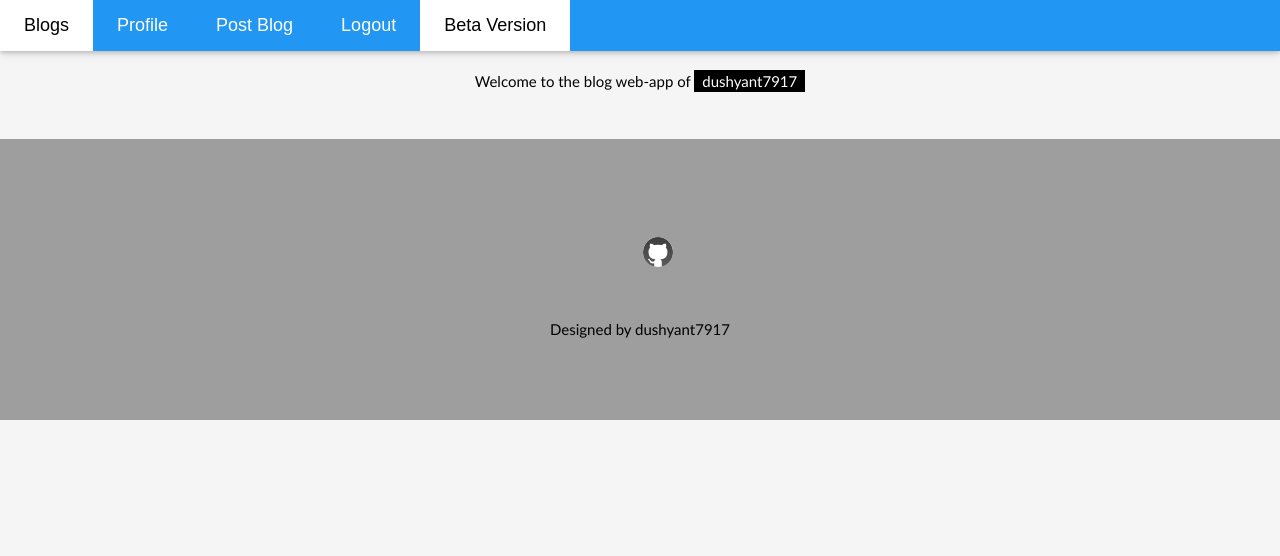
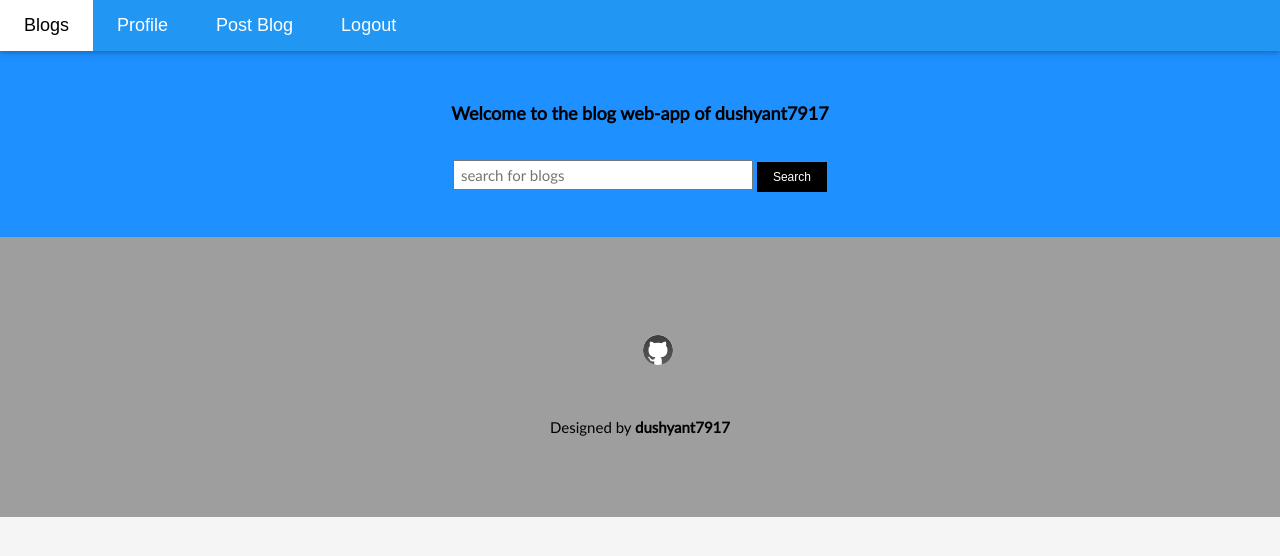
Before and after one commit to dushyant7917/Blog-Web-App, a Flask app: page /blog in a window 1280 px wide. Shown: the top 556 px of the page. Run offline with Flask 2, Linux system fonts and the light colour scheme; the visitor is signed in with stand-in values (Sample User, id 1); data that the repository does not hold is empty; some web fonts are replaced; grey boxes are pictures that could not be loaded.

Commit message:
Update blog.html

```diff
--- a/templates/blog.html
+++ b/templates/blog.html
@@ -1,7 +1,7 @@
 <!DOCTYPE html>
 <html>
 <head>
-<title>dushyant7917 BLOG</title>
+<title>Blogs</title>
 	<meta charset="utf-8">
 	<!-- Always force latest IE rendering engine & Chrome Frame -->
 	<meta http-equiv="X-UA-Compatible" content="IE=edge,chrome=1">
@@ -12,7 +12,7 @@
   <link rel="stylesheet" href="/static/indexStyle.css">
   <link rel="stylesheet" href="/static/indexGoogle1.css">
   <link rel="stylesheet" href="/static/indexGoogle2.css">
-  <link rel="stylesheet" href="/static/indexCloudfare.css">
+  <link rel="stylesheet" href="https://cdnjs.cloudflare.com/ajax/libs/font-awesome/4.7.0/css/font-awesome.min.css">
 <link rel="stylesheet" href="https://fonts.googleapis.com/css?family=Raleway">
 <link rel="stylesheet" href="/static/fontAwesome.css">
 
@@ -34,22 +34,29 @@ body,h1,h2,h3,h4,h5,h6 {font-family: "Lato", sans-serif}
       <li class="w3-hide-small"><a href="{{url_for('profile')}}" class="w3-padding-large w3-hover-white">Profile</a></li>
       <li class="w3-hide-small"><a href="{{url_for('addBlog')}}" class="w3-padding-large w3-hover-white">Post Blog</a></li>
       <li class="w3-hide-small"><a href="{{url_for('logout')}}" class="w3-padding-large w3-hover-white">Logout</a></li>
-			<li><a href="{{url_for('beta')}}" class="w3-padding-large w3-white">Beta Version</a></li>
-    </ul>
+	  </ul>
 
     <!-- Navbar on small screens -->
     <div id="navDemo" class="w3-hide w3-hide-large w3-hide-medium">
       <ul class="w3-navbar w3-left-align w3-large w3-black">
         <li><a class="w3-padding-large" href="{{url_for('profile')}}">Profile</a></li>
         <li><a class="w3-padding-large" href="{{url_for('addBlog')}}">Post Blog</a></li>
-        <li><a class="w3-padding-large" href="{{url_for('register')}}">Logout</a></li>
+        <li><a class="w3-padding-large" href="{{url_for('logout')}}">Logout</a></li>
       </ul>
     </div>
   </div>
 
-	<header class="w3-container w3-center w3-padding-32">
-	  <br>
-	  <p>Welcome to the blog web-app of <span class="w3-tag"> dushyant7917</span></p>
+	<header class="w3-container w3-red w3-center">
+	  <br><br><br><br>
+	  <h5 style="color:black"><strong>Welcome to the blog web-app of dushyant7917</strong></h5>
+		<br>
+		<form method="POST" action="{{url_for('search')}}"
+		<span>
+			<input type="text" class="w3-search" value="" placeholder=" search for blogs" name="query" style="width:300px;height:30px">
+			<button class="w3-btn w3-small">Search</button>
+		</span>
+  	</form>
+		<br><br>
 	</header>
 
 
@@ -64,10 +71,9 @@ body,h1,h2,h3,h4,h5,h6 {font-family: "Lato", sans-serif}
 			<div class="w3-white" style="height: 100%">
       <img src="{{item['pic']}}" alt="" style="width:100%; height:300px">
       <div class="w3-container w3-white">
-				<div style="height:40px"><p><b>{{item['title']}}</b></p></div>
-        <p>{{item['article'][0:160] | safe}} ...</p>
+				<div style="height:50px"><p><b>{{item['title']}}</b></p></div>
 				<a href="{{url_for('article', article_id = item['_id'])}}">
-				<button class="w3-btn w3-padding-large w3-white w3-border w3-hover-border-black"><b>READ MORE &raquo;</b></button>
+				<button class="w3-btn w3-padding-large w3-white w3-border w3-hover-border-black"><b>READ &raquo;</b></button>
 				</a>
       </div>
 			</div>
@@ -79,16 +85,13 @@ body,h1,h2,h3,h4,h5,h6 {font-family: "Lato", sans-serif}
 </div>
 
 
-
-
-
 <!-- Footer -->
 <footer class="w3-container w3-padding-64 w3-center w3-grey">
   <div class="w3-xlarge w3-padding-32">
     <a href="https://www.linkedin.com/in/dushyant7917" class="w3-hover-text-light-blue"><img src="/static/in.png" height="30px" width="30px"></a>
     <a href="https://github.com/dushyant7917" class="w3-hover-text-light-blue"><img class="w3-circle" src="/static/gh.png" height="30px" width="30px"></a>
  </div>
- <p>Designed by dushyant7917</p>
+ <p>Designed by <a href="https://dushyant7917resume.herokuapp.com/" style="text-decoration:none"><strong>dushyant7917</strong></a></p>
 </footer>
 
 <script>
```
